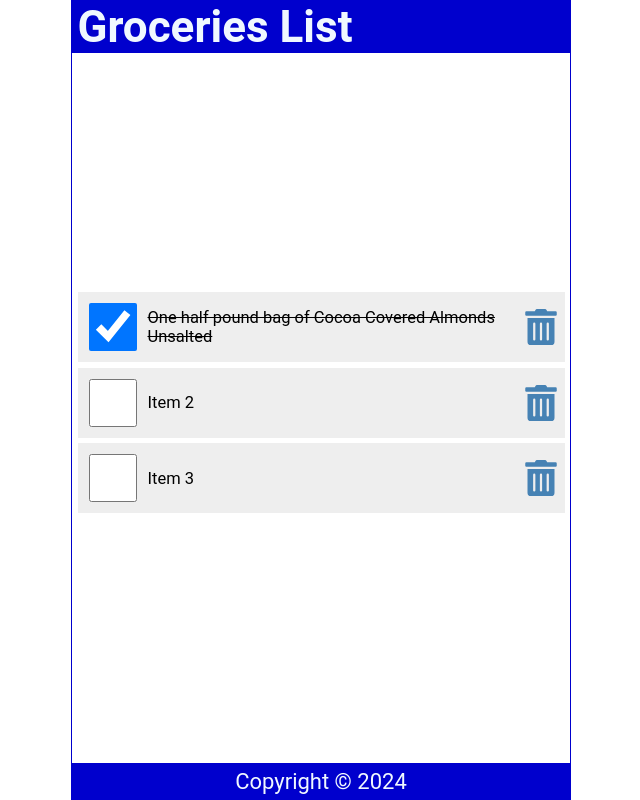
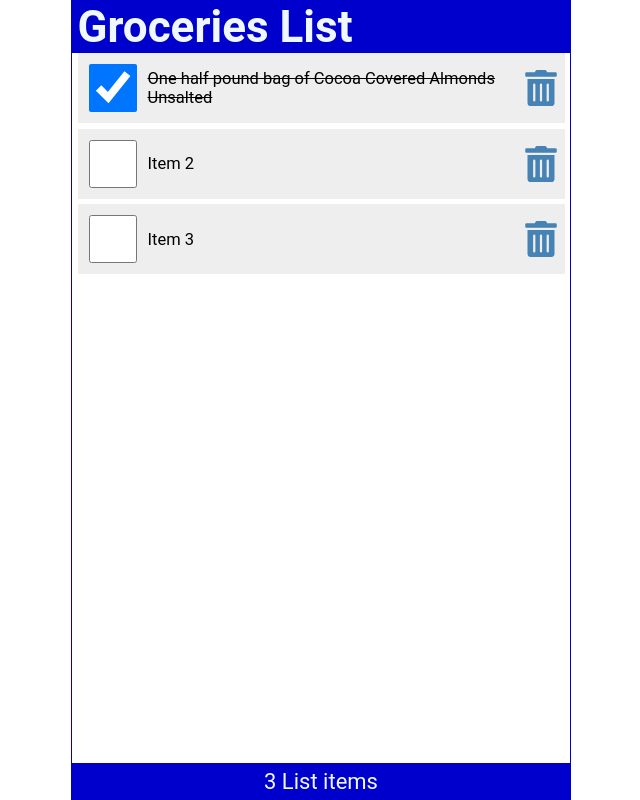
Before and after one commit to richardyhayashi/react-tutorials, a React (Create React App) app in the folder src/react-full-course-gray/: page / in a window 1280 px wide. Shown: the whole page, without its empty margins (319-959 px from the left). Built offline with nearby package versions, Linux system fonts and the light colour scheme.

Commit message:
Finished Chapter 8.

```diff
--- a/src/react-full-course-gray/src/App.js
+++ b/src/react-full-course-gray/src/App.js
@@ -1,13 +1,52 @@
 import Content from './components/Content';
 import Footer from './components/Footer';
 import Header from './components/Header';
+import { useState } from 'react';
 
 function App() {
+  const shoppinglist = 'shoppinglist';
+  const [items, setItems] = useState([
+    {
+      id: 1,
+      checked: true,
+      item: 'One half pound bag of Cocoa Covered Almonds Unsalted',
+    },
+    {
+      id: 2,
+      checked: false,
+      item: 'Item 2',
+    },
+    {
+      id: 3,
+      checked: false,
+      item: 'Item 3',
+    },
+  ]);
+
+  const handleCheck = (id) => {
+    const listItems = items.map((item) =>
+      item.id === id ? { ...item, checked: !item.checked } : item
+    );
+
+    setItems(listItems);
+    localStorage.setItem(shoppinglist, JSON.stringify(listItems));
+  };
+
+  const handleDelete = (id) => {
+    const listItems = items.filter((item) => item.id !== id);
+    setItems(listItems);
+    localStorage.setItem(shoppinglist, JSON.stringify(listItems));
+  };
+
   return (
     <div className="App">
-      <Header />
-      <Content />
-      <Footer />
+      <Header title="Groceries List" />
+      <Content
+        items={items}
+        handleCheck={handleCheck}
+        handleDelete={handleDelete}
+      />
+      <Footer length={items.length} />
     </div>
   );
 }
--- a/src/react-full-course-gray/src/components/Content.js
+++ b/src/react-full-course-gray/src/components/Content.js
@@ -1,66 +1,14 @@
-import { useState } from 'react';
-import { FaTrashAlt } from 'react-icons/fa';
+import ItemList from "./ItemList";
 
-const Content = () => {
-  const shoppinglist = 'shoppinglist';
-  const [items, setItems] = useState([
-    {
-      id: 1,
-      checked: true,
-      item: 'One half pound bag of Cocoa Covered Almonds Unsalted',
-    },
-    {
-      id: 2,
-      checked: false,
-      item: 'Item 2',
-    },
-    {
-      id: 3,
-      checked: false,
-      item: 'Item 3',
-    },
-  ]);
-
-  const handleCheck = (id) => {
-    const listItems = items.map((item) =>
-      item.id === id ? { ...item, checked: !item.checked } : item
-    );
-
-    setItems(listItems);
-    localStorage.setItem(shoppinglist, JSON.stringify(listItems));
-  };
-
-  const handleDelete = (id) => {
-    const listItems = items.filter((item) => item.id !== id);
-    setItems(listItems);
-    localStorage.setItem(shoppinglist, JSON.stringify(listItems));
-  };
-
+const Content = ({ items, handleCheck, handleDelete }) => {
   return (
     <main>
       {items.length ? (
-        <ul>
-          {items.map((item) => (
-            <li className="item" key={item.id}>
-              <input
-                type="checkbox"
-                onChange={() => handleCheck(item.id)}
-                checked={item.checked}
-              />
-              <label
-                style={item.checked ? { textDecoration: 'line-through' } : null}
-                onDoubleClick={() => handleCheck(item.id)}
-              >
-                {item.item}
-              </label>
-              <FaTrashAlt
-                onClick={() => handleDelete(item.id)}
-                role="button"
-                tabIndex="0"
-              />
-            </li>
-          ))}
-        </ul>
+        <ItemList
+          items={items}
+          handleCheck={handleCheck}
+          handleDelete={handleDelete}
+        />
       ) : (
         <p style={{ marginTop: '2rem' }}>Your list is empty!</p>
       )}
--- a/src/react-full-course-gray/src/components/Footer.js
+++ b/src/react-full-course-gray/src/components/Footer.js
@@ -1,9 +1,7 @@
-const Footer = () => {
-  const today = new Date();
-
+const Footer = ({ length }) => {
   return (
     <footer>
-      <p>Copyright &copy; {today.getFullYear()}</p>
+      <p>{length} List {length === 1 ? "item" : "items"}</p>
     </footer>
   );
 };
--- a/src/react-full-course-gray/src/components/Header.js
+++ b/src/react-full-course-gray/src/components/Header.js
@@ -1,9 +1,14 @@
-const Header = () => {
+const Header = ({ title = "Default Title" }) => {
   return (
     <header>
-      <h1>Groceries List</h1>
+      <h1>{title}</h1>
     </header>
   );
 };
 
+// Deprecated
+/*Header.defaultProps = {
+  title: "Default Title",
+};*/
+
 export default Header;
--- /dev/null
+++ b/src/react-full-course-gray/src/components/ItemList.js
@@ -0,0 +1,18 @@
+import LineItem from "./LineItem";
+
+const ItemList = ({ items, handleCheck, handleDelete }) => {
+  return (
+    <ul>
+      {items.map((item) => (
+        <LineItem
+          key={item.id}
+          item={item}
+          handleCheck={handleCheck}
+          handleDelete={handleDelete}
+        />
+      ))}
+    </ul>
+  );
+};
+
+export default ItemList;
--- /dev/null
+++ b/src/react-full-course-gray/src/components/LineItem.js
@@ -0,0 +1,27 @@
+import { FaTrashAlt } from 'react-icons/fa';
+
+const LineItem = ({ item, handleCheck, handleDelete }) => {
+  return (
+    <li className="item" key={item.id}>
+      <input
+        type="checkbox"
+        onChange={() => handleCheck(item.id)}
+        checked={item.checked}
+      />
+      <label
+        style={item.checked ? { textDecoration: 'line-through' } : null}
+        onDoubleClick={() => handleCheck(item.id)}
+      >
+        {item.item}
+      </label>
+      <FaTrashAlt
+        onClick={() => handleDelete(item.id)}
+        role="button"
+        tabIndex="0"
+        aria-label={`Delete ${item.item}`}
+      />
+    </li>
+  );
+};
+
+export default LineItem;
--- a/src/react-full-course-gray/src/index.css
+++ b/src/react-full-course-gray/src/index.css
@@ -44,7 +44,7 @@
   display: flex;
   flex-direction: column;
   flex-grow: 1;
-  justify-content: center;
+  justify-content: flex-start;
   align-items: center;
   overflow-y: auto;
 }
```
Also changed, not shown: 2 other files (tests, documents, lock files or other folders).
